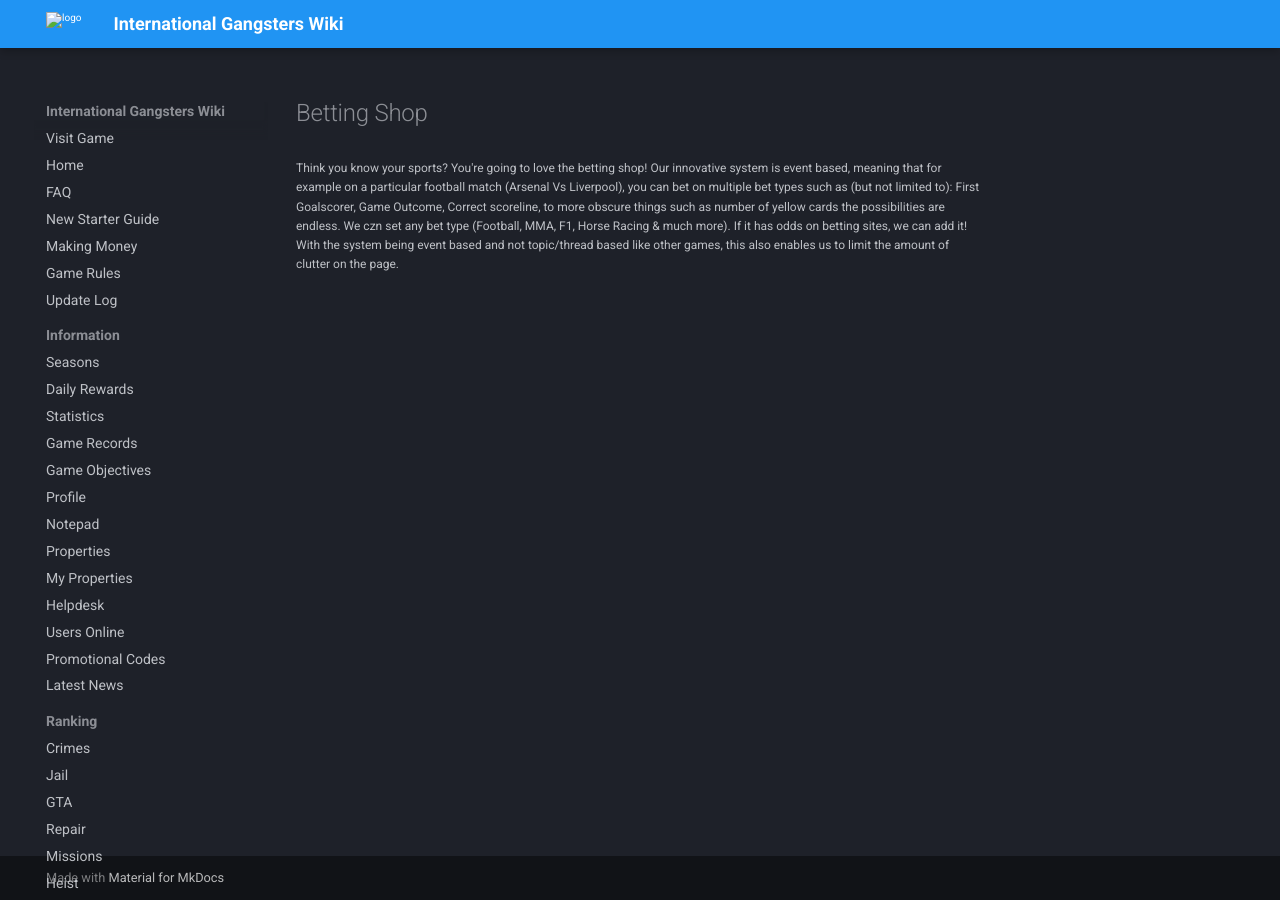
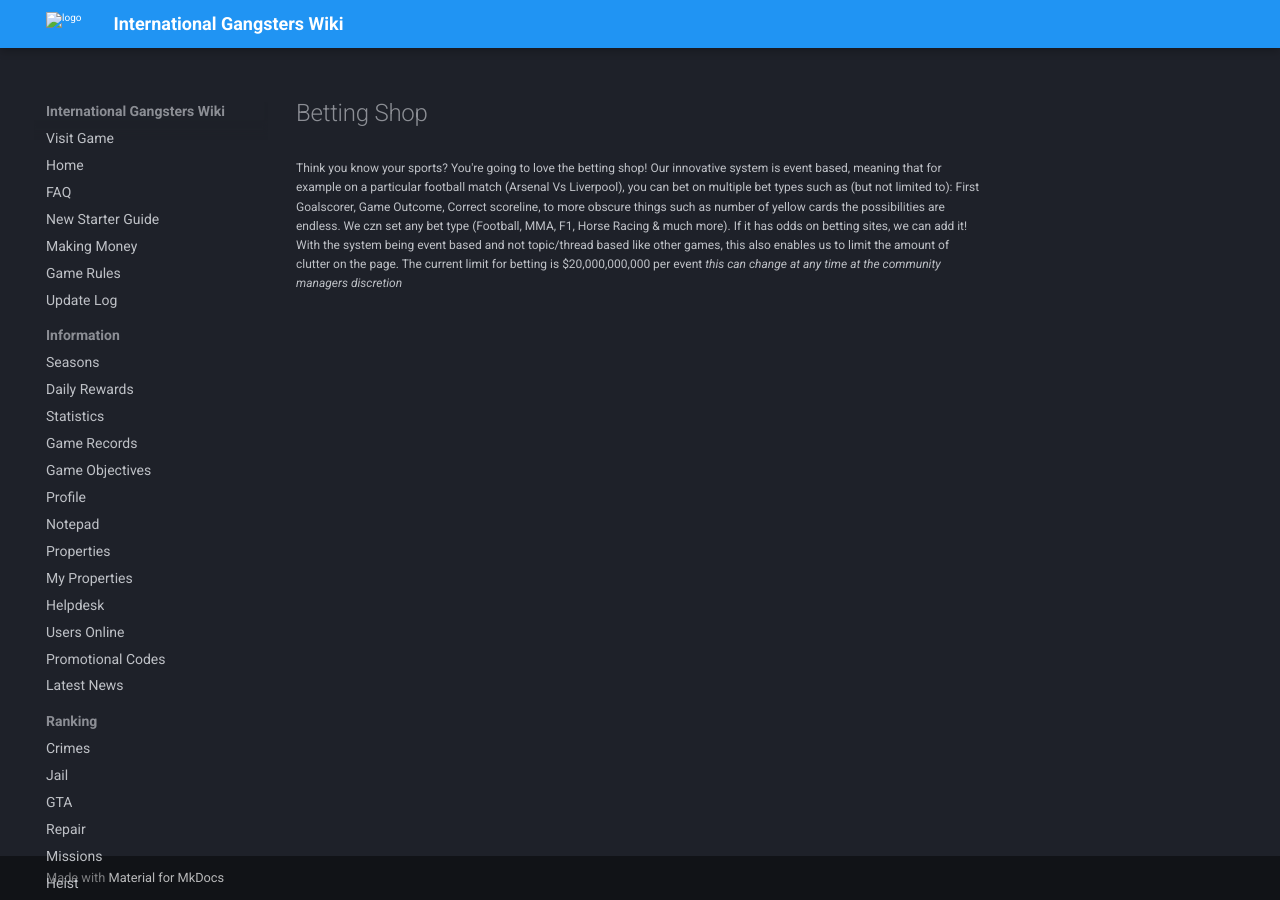
Before and after one commit to InternationalGangsters/wiki, an MkDocs documentation site: the page built from docs/money/betting_shop.md, in a window 1280 px wide. Built offline with MkDocs 1.6.1 and Material for MkDocs 9.7.7, drawn with Linux system fonts in a browser that asks for light colours; comment, search, counter and statistics services are not loaded.

Commit message:
Update betting_shop.md

```diff
--- a/docs/money/betting_shop.md
+++ b/docs/money/betting_shop.md
@@ -1,3 +1,4 @@
 # Betting Shop
 
 Think you know your sports? You're going to love the betting shop! Our innovative system is event based, meaning that for example on a particular football match (Arsenal Vs Liverpool), you can bet on multiple bet types such as (but not limited to): First Goalscorer, Game Outcome, Correct scoreline, to more obscure things such as number of yellow cards the possibilities are endless. We czn set any bet type (Football, MMA, F1, Horse Racing & much more). If it has odds on betting sites, we can add it! With the system being event based and not topic/thread based like other games, this also enables us to limit the amount of clutter on the page.
+The current limit for betting is $20,000,000,000 per event *this can change at any time at the community managers discretion*
```
